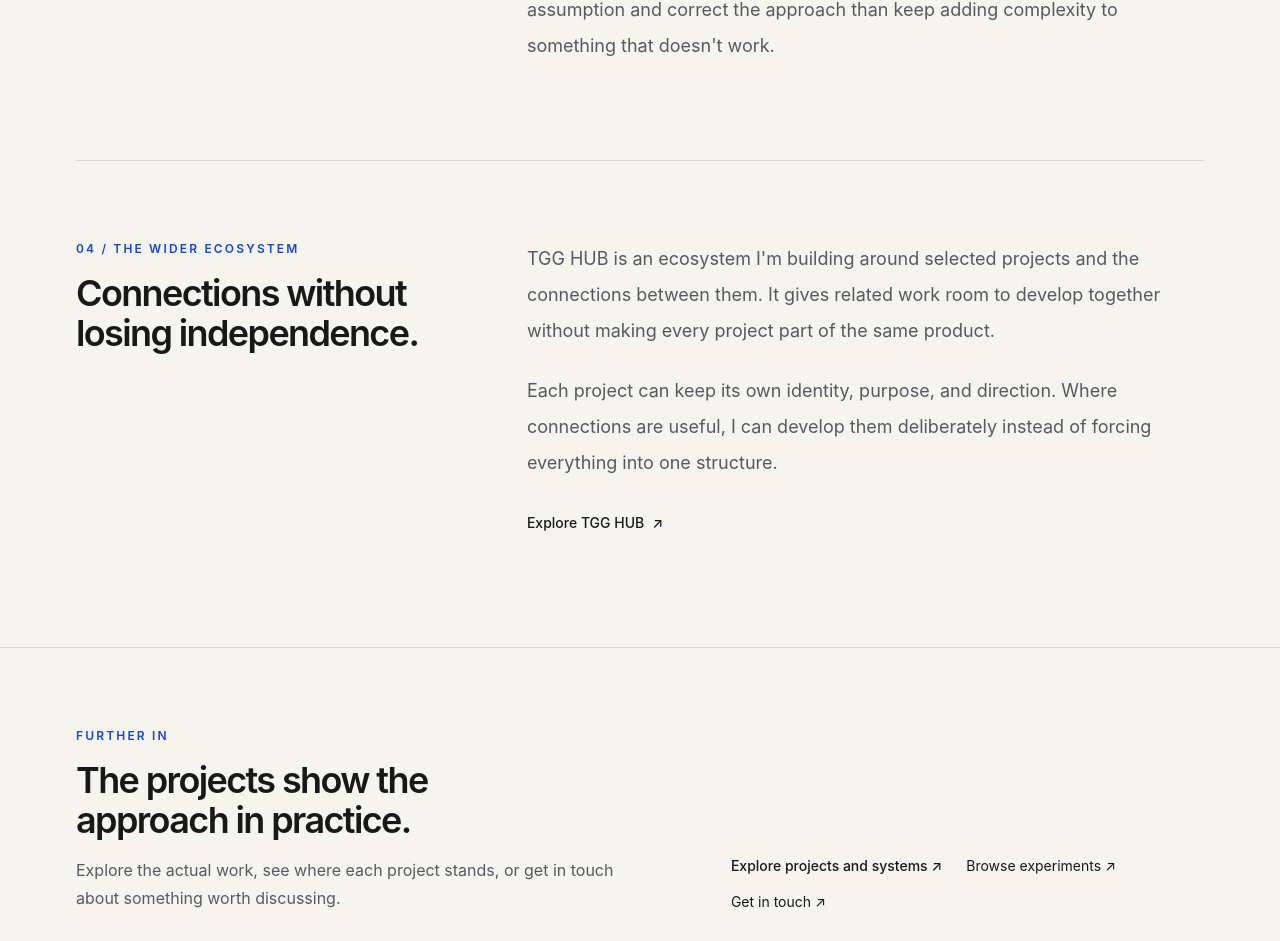
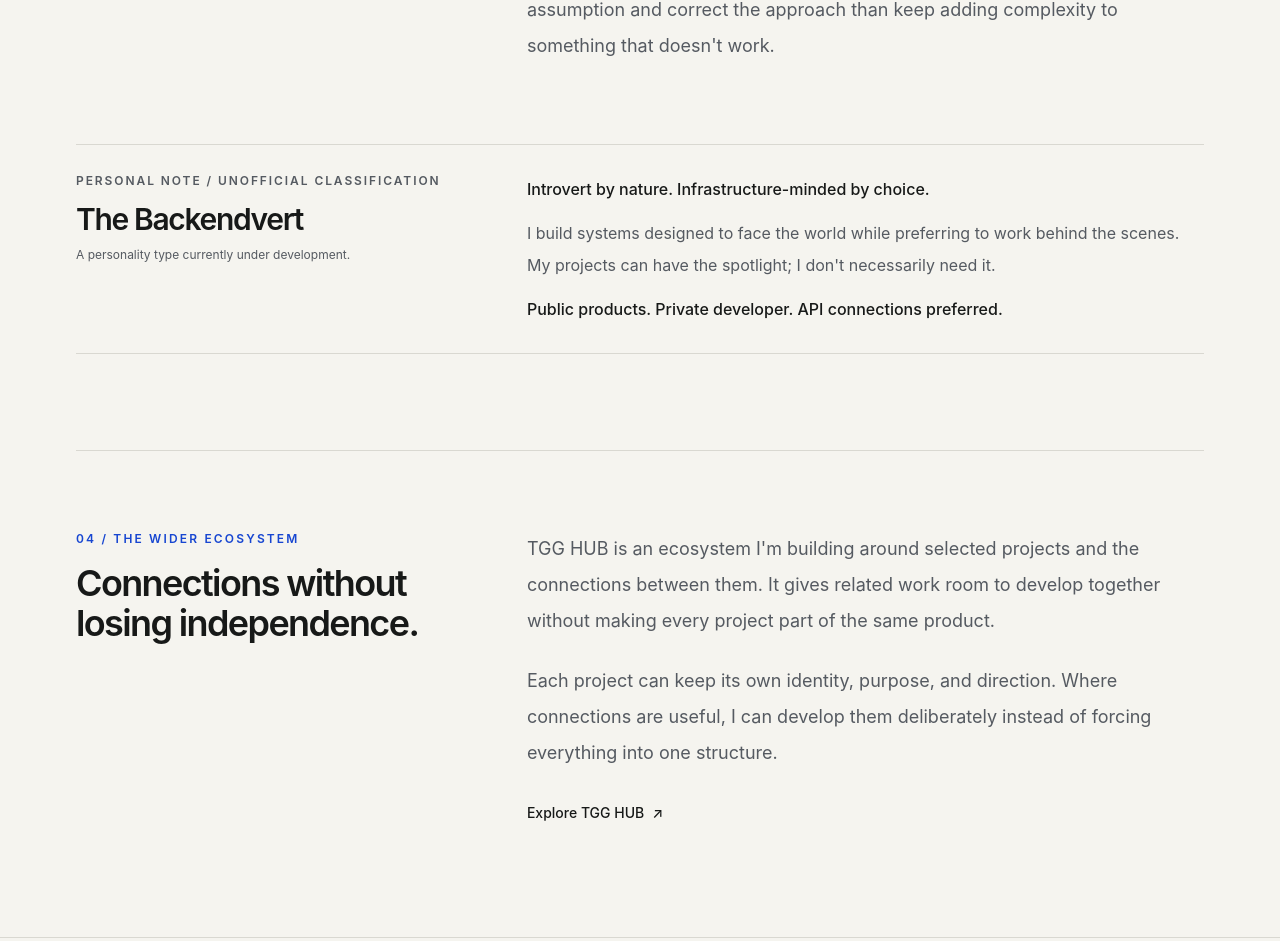
Before and after one commit to JJTGG/JAYJAYTGG, a Next.js app: page /about in a window 1280 px wide. Shown: the part 2349-3290 px from the top of the page. Built offline with nearby package versions, Linux system fonts and the light colour scheme.

Commit message:
feat: add Backendvert personal note to about page

```diff
--- a/app/about/page.tsx
+++ b/app/about/page.tsx
@@ -136,6 +136,48 @@ export default function AboutPage() {
             </div>
           </div>
 
+          {/* Backendvert — a small personal easter egg */}
+          <aside
+            aria-labelledby="backendvert-title"
+            className="mt-16 border-y border-[var(--line)] py-6 sm:mt-20 sm:py-7"
+          >
+            <div className="grid gap-4 md:grid-cols-[minmax(0,0.8fr)_minmax(0,1.4fr)] md:gap-16">
+              <div>
+                <p className="text-xs font-semibold uppercase tracking-[0.16em] text-[var(--muted)]">
+                  Personal note / Unofficial classification
+                </p>
+
+                <h2
+                  id="backendvert-title"
+                  className="mt-3 text-2xl font-semibold tracking-[-0.045em] sm:text-3xl"
+                >
+                  The Backendvert
+                </h2>
+
+                <p className="mt-2 text-xs leading-5 text-[var(--muted)]">
+                  A personality type currently under development.
+                </p>
+              </div>
+
+              <div className="text-sm leading-7 text-[var(--muted)] sm:text-base sm:leading-8">
+                <p className="font-medium text-[var(--foreground)]">
+                  Introvert by nature. Infrastructure-minded by choice.
+                </p>
+
+                <p className="mt-3">
+                  I build systems designed to face the world while
+                  preferring to work behind the scenes. My projects
+                  can have the spotlight; I don't necessarily need it.
+                </p>
+
+                <p className="mt-3 font-medium text-[var(--foreground)]">
+                  Public products. Private developer. API connections
+                  preferred.
+                </p>
+              </div>
+            </div>
+          </aside>
+
           {/* TGG HUB */}
           <div className="mt-20 grid gap-8 border-t border-[var(--line)] pt-16 sm:mt-24 sm:pt-20 md:grid-cols-[minmax(0,0.8fr)_minmax(0,1.4fr)] md:gap-16">
             <div>
```
